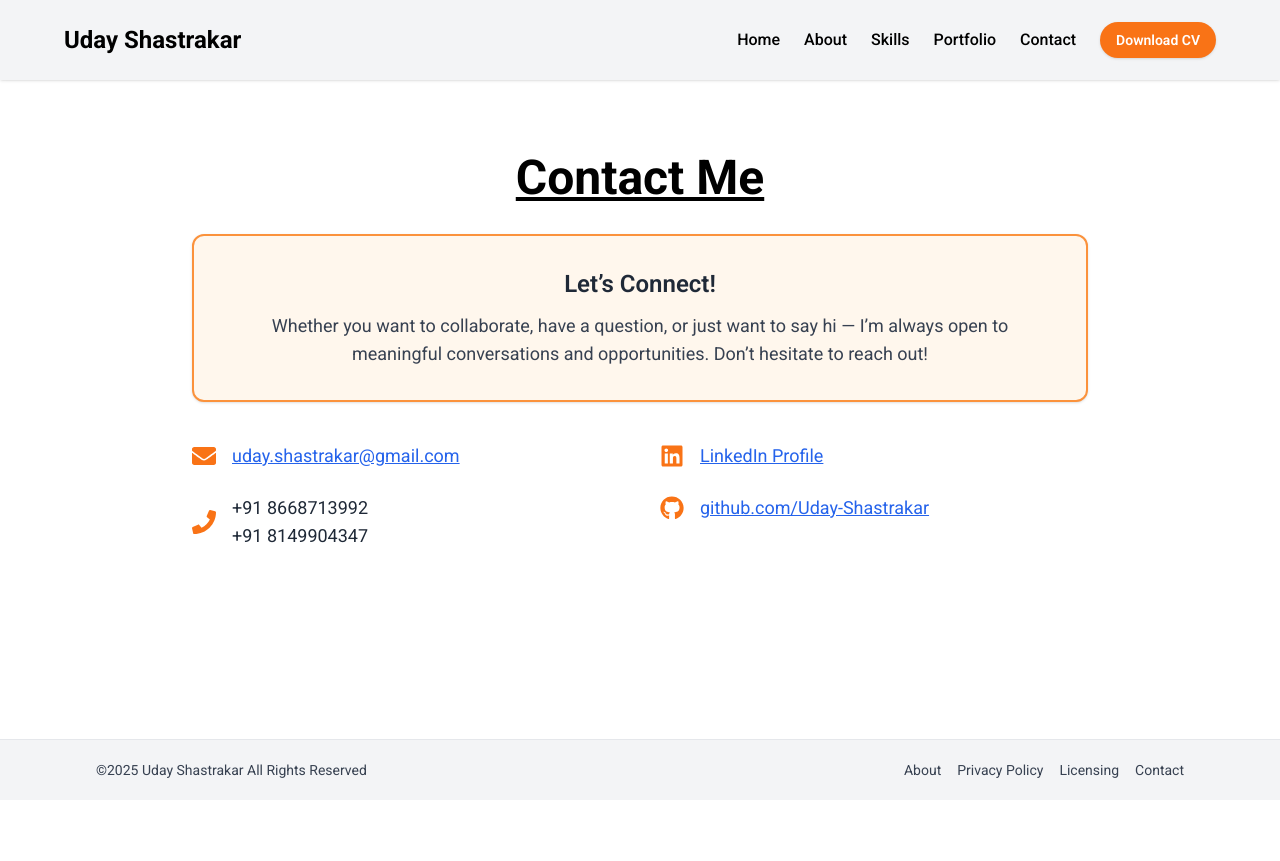
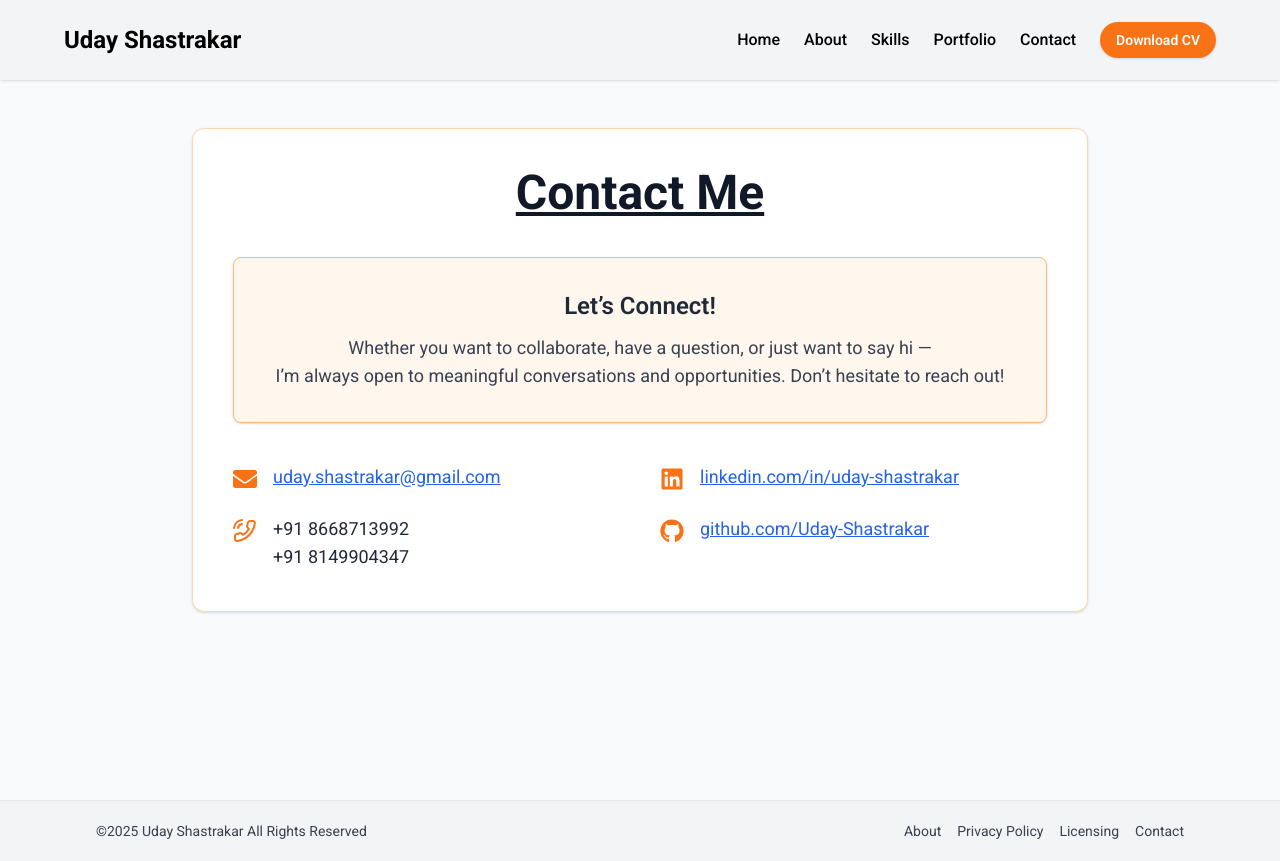
Before and after one commit to Uday-Shastrakar/PortfolioWebsite, a React (Vite) app: page /PortfolioWebsite/contact in a window 1280 px wide. Before the commit the page ends 800 px from the top, so only its background shows below. Built offline with nearby package versions, Linux system fonts and the light colour scheme.

Commit message:
build updated

```diff
--- a/src/pages/Contact.jsx
+++ b/src/pages/Contact.jsx
@@ -1,40 +1,40 @@
-import { FaEnvelope, FaPhone, FaLinkedin, FaGithub } from "react-icons/fa";
+import { FaEnvelope, FaLinkedin, FaGithub } from "react-icons/fa";
+import { FiPhoneCall } from "react-icons/fi"; // ✅ New phone icon
 
 const Contact = () => {
   return (
-    <section className="min-h-[88vh] flex items-center justify-center bg-white px-4 py-16">
-      <div className="max-w-4xl w-full text-center">
-        <h1 className="text-4xl md:text-5xl font-bold underline mb-8">
+    <div className="pt-32 pb-20 px-4 bg-gray-50 min-h-screen">
+      <div className="bg-white max-w-4xl mx-auto p-6 md:p-10 rounded-xl shadow border border-orange-200">
+        {/* Title */}
+        <h1 className="text-4xl md:text-5xl font-bold text-center underline text-gray-900 mb-10">
           Contact Me
         </h1>
 
-        {/* Greeting Box */}
-        <div className="border-2 border-orange-400 bg-orange-50 rounded-xl p-6 md:p-8 mb-10 shadow">
-          <h2 className="text-2xl font-semibold text-gray-800 mb-3">
-            Let’s Connect!
-          </h2>
-          <p className="text-gray-700 text-lg">
-            Whether you want to collaborate, have a question, or just want to say hi —
+        {/* Greeting box */}
+        <div className="border border-orange-300 bg-orange-50 rounded-lg p-6 md:p-8 mb-10 shadow text-center">
+          <h2 className="text-2xl font-semibold text-gray-800 mb-3">Let’s Connect!</h2>
+          <p className="text-gray-700 text-base md:text-lg leading-relaxed">
+            Whether you want to collaborate, have a question, or just want to say hi —<br />
             I’m always open to meaningful conversations and opportunities. Don’t hesitate to reach out!
           </p>
         </div>
 
-        {/* Contact Info Grid */}
-        <div className="grid grid-cols-1 md:grid-cols-2 gap-10 text-lg text-gray-800 text-left">
-          {/* Left */}
+        {/* Contact details */}
+        <div className="grid grid-cols-1 md:grid-cols-2 gap-10 text-gray-800 text-base md:text-lg">
+          {/* Left Column */}
           <div className="space-y-6">
-            <div className="flex items-center gap-4">
-              <FaEnvelope className="text-orange-500 text-2xl" />
+            <div className="flex items-start gap-4">
+              <FaEnvelope className="text-orange-500 text-2xl mt-1" />
               <a
                 href="mailto:uday.shastrakar@gmail.com"
-                className="text-blue-600 underline"
+                className="text-blue-600 underline break-words"
               >
                 uday.shastrakar@gmail.com
               </a>
             </div>
 
-            <div className="flex items-center gap-4">
-              <FaPhone className="text-orange-500 text-2xl" />
+            <div className="flex items-start gap-4">
+              <FiPhoneCall className="text-orange-500 text-2xl mt-1 transform scale-x-[-1]" /> {/* ✅ flipped phone icon */}
               <div>
                 <p>+91 8668713992</p>
                 <p>+91 8149904347</p>
@@ -42,27 +42,27 @@ const Contact = () => {
             </div>
           </div>
 
-          {/* Right */}
+          {/* Right Column */}
           <div className="space-y-6">
-            <div className="flex items-center gap-4">
-              <FaLinkedin className="text-orange-500 text-2xl" />
+            <div className="flex items-start gap-4">
+              <FaLinkedin className="text-orange-500 text-2xl mt-1" />
               <a
                 href="https://www.linkedin.com/in/uday-shastrakar"
                 target="_blank"
                 rel="noopener noreferrer"
-                className="text-blue-600 underline"
+                className="text-blue-600 underline break-words"
               >
-                LinkedIn Profile
+                linkedin.com/in/uday-shastrakar
               </a>
             </div>
 
-            <div className="flex items-center gap-4">
-              <FaGithub className="text-orange-500 text-2xl" />
+            <div className="flex items-start gap-4">
+              <FaGithub className="text-orange-500 text-2xl mt-1" />
               <a
                 href="https://github.com/Uday-Shastrakar"
                 target="_blank"
                 rel="noopener noreferrer"
-                className="text-blue-600 underline"
+                className="text-blue-600 underline break-words"
               >
                 github.com/Uday-Shastrakar
               </a>
@@ -70,7 +70,7 @@ const Contact = () => {
           </div>
         </div>
       </div>
-    </section>
+    </div>
   );
 };
 
```
